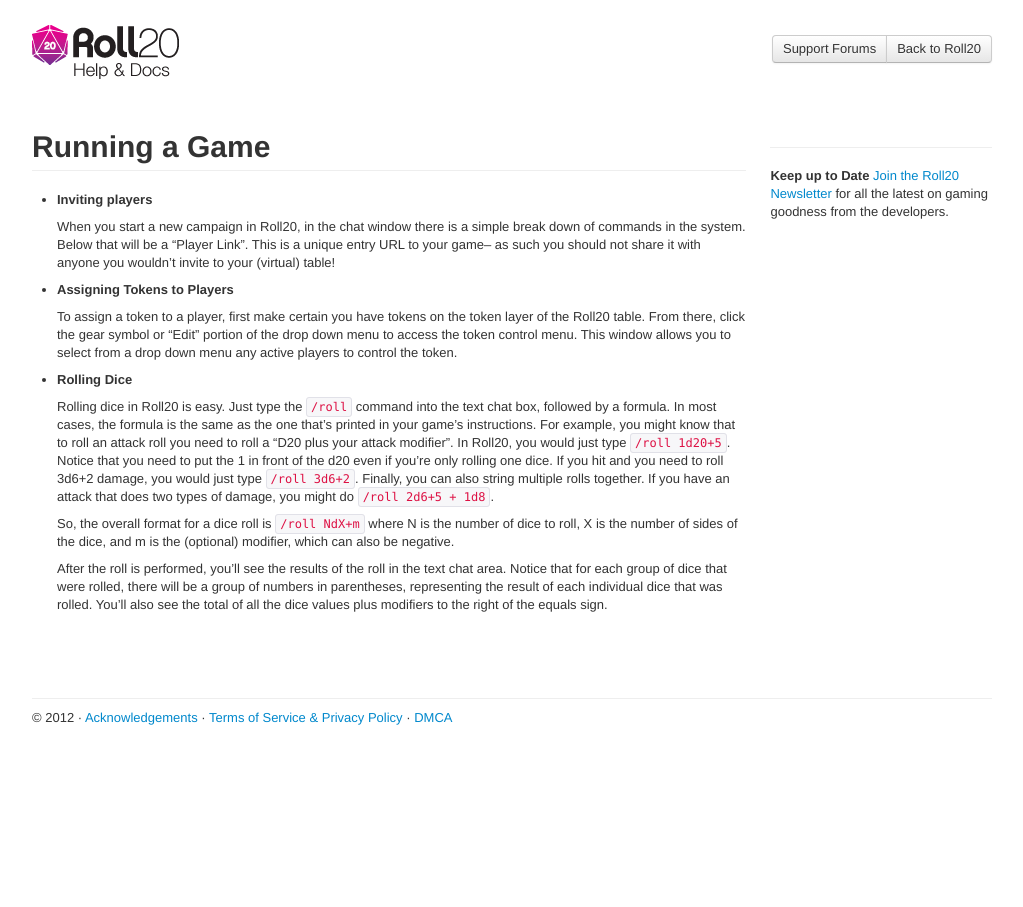
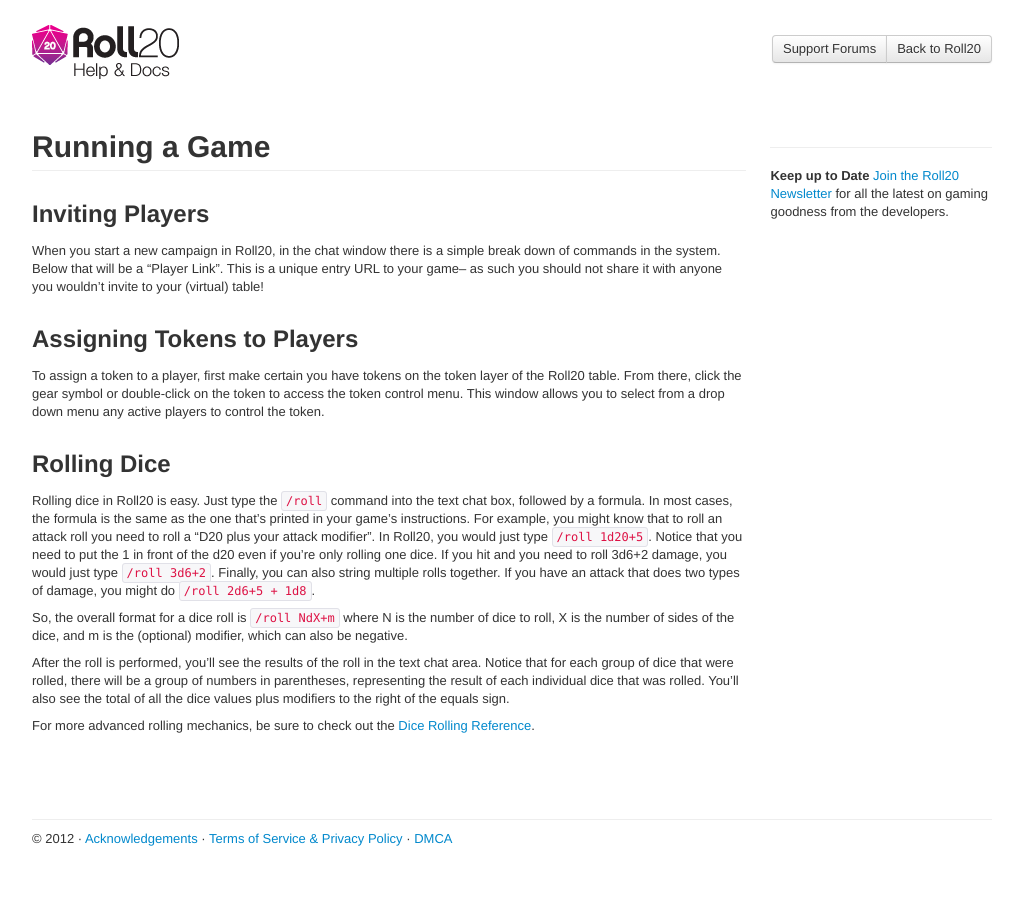
Before and after one commit to Roll20/help.roll20.net, a Jekyll site: the page built from _posts/2012-05-01-running-a-game.markdown, in a window 1280 px wide. Shown: the whole page, without its empty margins (128-1151 px from the left). Built offline with Jekyll 4.4.1, drawn with Linux system fonts in a browser that asks for light colours; nearby versions of some CDN libraries; comment, search, counter and statistics services are not loaded.

Commit message:
Update _posts/2012-05-01-running-a-game.markdown

```diff
--- a/_posts/2012-05-01-running-a-game.markdown
+++ b/_posts/2012-05-01-running-a-game.markdown
@@ -1,23 +1,28 @@
 ---
 layout: default
 title: Running a Game
-categories: draft
+categories: beginner
 ---
 
-* __Inviting players__
+Inviting Players
+----------------
 
   When you start a new campaign in Roll20, in the chat window there is a simple break down of commands in the system.  Below that will be a "Player Link".  This is a unique entry URL to your game-- as such you should not share it with anyone you wouldn't invite to your (virtual) table!
 
 
-* __Assigning Tokens to Players__
+Assigning Tokens to Players
+---------------------------
 
-   To assign a token to a player, first make certain you have tokens on the token layer of the Roll20 table.  From there, click the gear symbol or "Edit" portion of the drop down menu to access the token control menu.  This window allows you to select from a drop down menu any active players to control the token.
+   To assign a token to a player, first make certain you have tokens on the token layer of the Roll20 table.  From there, click the gear symbol or double-click on the token to access the token control menu.  This window allows you to select from a drop down menu any active players to control the token.
 
 
-* __Rolling Dice__
+Rolling Dice
+------------
 
   Rolling dice in Roll20 is easy. Just type the <code>/roll</code> command into the text chat box, followed by a formula. In most cases, the formula is the same as the one that's printed in your game's instructions. For example, you might know that to roll an attack roll you need to roll a "D20 plus your attack modifier". In Roll20, you would just type <code>/roll 1d20+5</code>. Notice that you need to put the 1 in front of the d20 even if you're only rolling one dice. If you hit and you need to roll 3d6+2 damage, you would just type <code>/roll 3d6+2</code>. Finally, you can also string multiple rolls together. If you have an attack that does two types of damage, you might do <code>/roll 2d6+5 + 1d8</code>.
 
   So, the overall format for a dice roll is <code>/roll NdX+m</code> where N is the number of dice to roll, X is the number of sides of the dice, and m is the (optional) modifier, which can also be negative.
 
   After the roll is performed, you'll see the results of the roll in the text chat area. Notice that for each group of dice that were rolled, there will be a group of numbers in parentheses, representing the result of each individual dice that was rolled. You'll also see the total of all the dice values plus modifiers to the right of the equals sign.
+
+For more advanced rolling mechanics, be sure to check out the [Dice Rolling Reference](/dice-rolling-reference).
```
